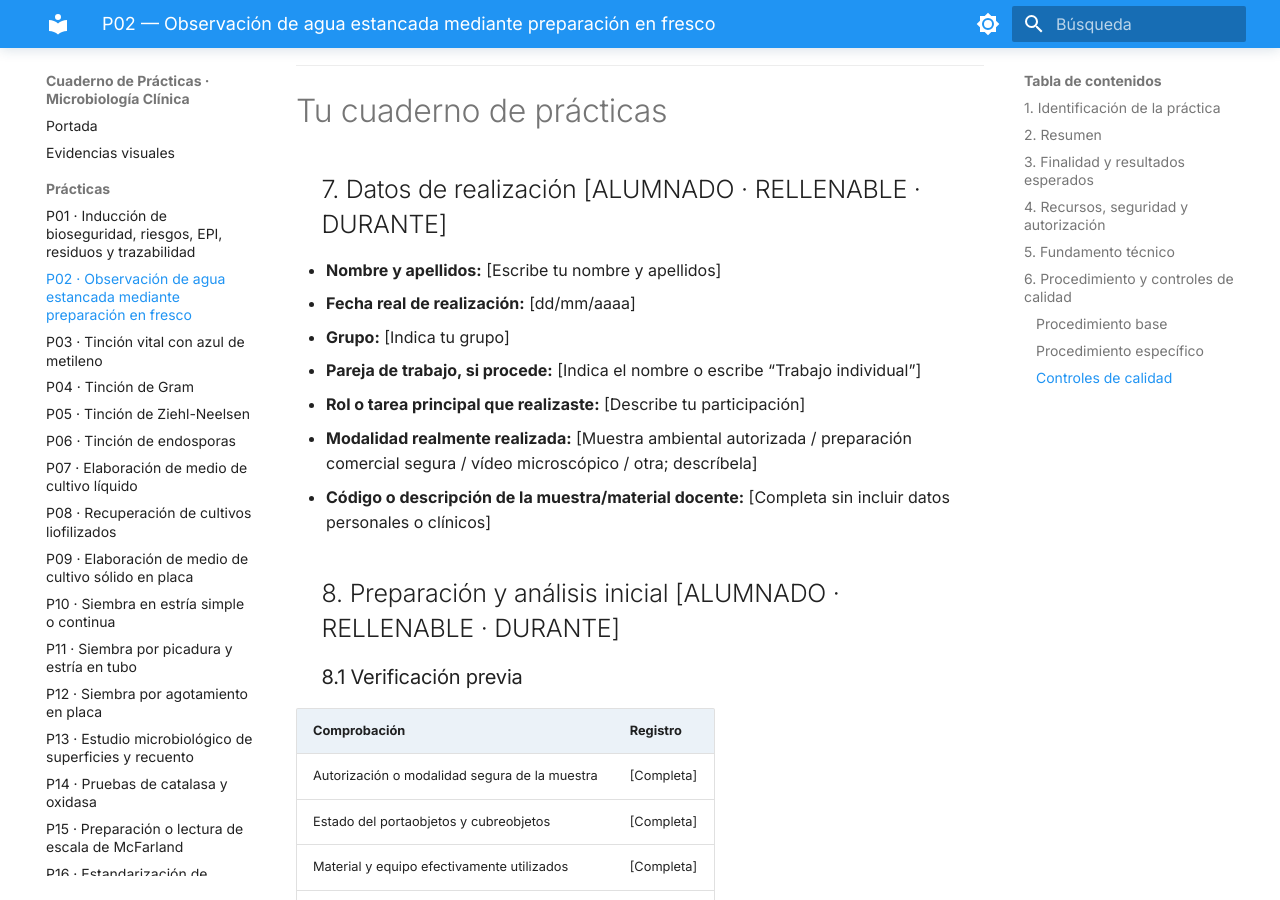
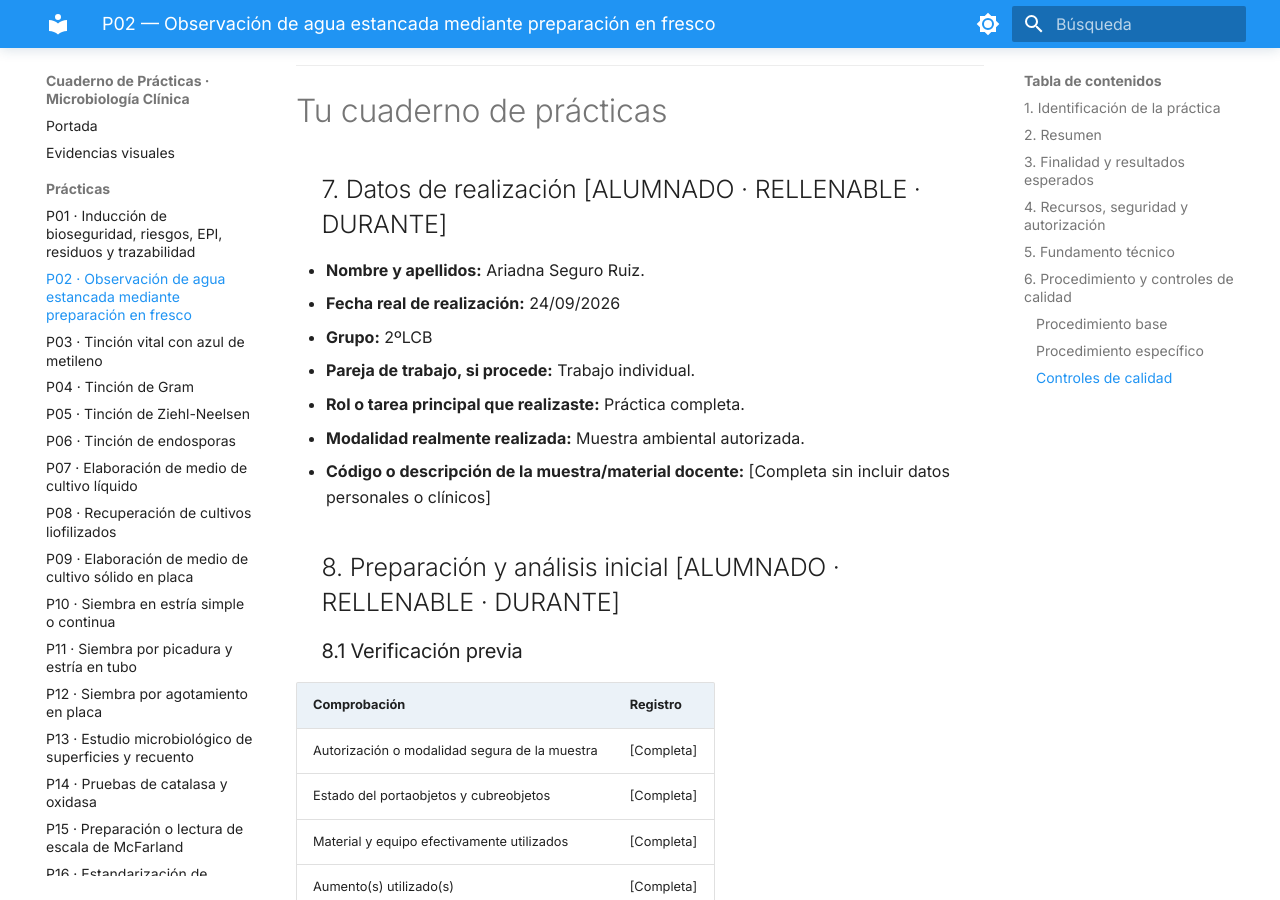
Before and after one commit to aseguror01-source/Cuaderno-Microbiolog-a--Ariadna-Seguro, an MkDocs documentation site: the page built from docs/practicas/P02_Observacion_en_fresco.md, in a window 1280 px wide and 900 px high, scrolled down 5581 px. Built offline with MkDocs 1.6.1 and Material for MkDocs 9.7.7, drawn with Linux system fonts in a browser that asks for light colours.

Commit message:
Update P02_Observacion_en_fresco.md act

```diff
--- a/docs/practicas/P02_Observacion_en_fresco.md
+++ b/docs/practicas/P02_Observacion_en_fresco.md
@@ -128,12 +128,12 @@ El guion de práctica aportado por el profesorado, *P1_Observación de agua esta
 
 ## 7. Datos de realización [ALUMNADO · RELLENABLE · DURANTE]
 
-- **Nombre y apellidos:** [Escribe tu nombre y apellidos]
-- **Fecha real de realización:** [dd/mm/aaaa]
-- **Grupo:** [Indica tu grupo]
-- **Pareja de trabajo, si procede:** [Indica el nombre o escribe “Trabajo individual”]
-- **Rol o tarea principal que realizaste:** [Describe tu participación]
-- **Modalidad realmente realizada:** [Muestra ambiental autorizada / preparación comercial segura / vídeo microscópico / otra; descríbela]
+- **Nombre y apellidos:** Ariadna Seguro Ruiz.
+- **Fecha real de realización:** 24/09/2026
+- **Grupo:** 2ºLCB
+- **Pareja de trabajo, si procede:** Trabajo individual.
+- **Rol o tarea principal que realizaste:** Práctica completa.
+- **Modalidad realmente realizada:** Muestra ambiental autorizada.
 - **Código o descripción de la muestra/material docente:** [Completa sin incluir datos personales o clínicos]
 
 ## 8. Preparación y análisis inicial [ALUMNADO · RELLENABLE · DURANTE]
```
